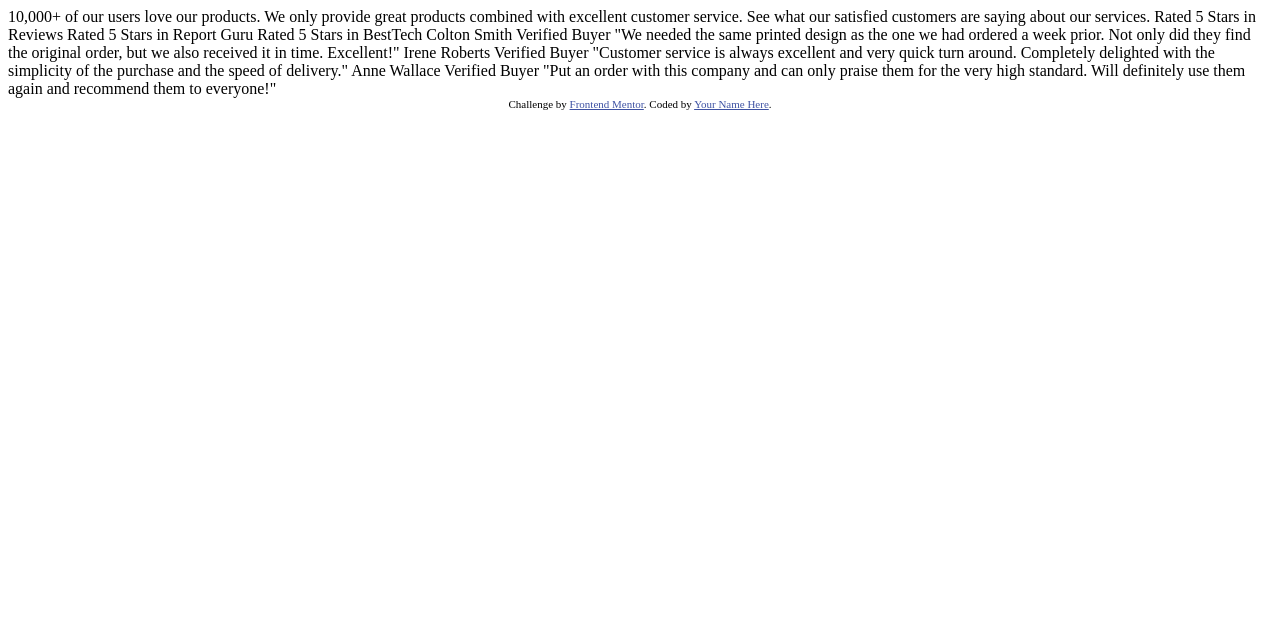
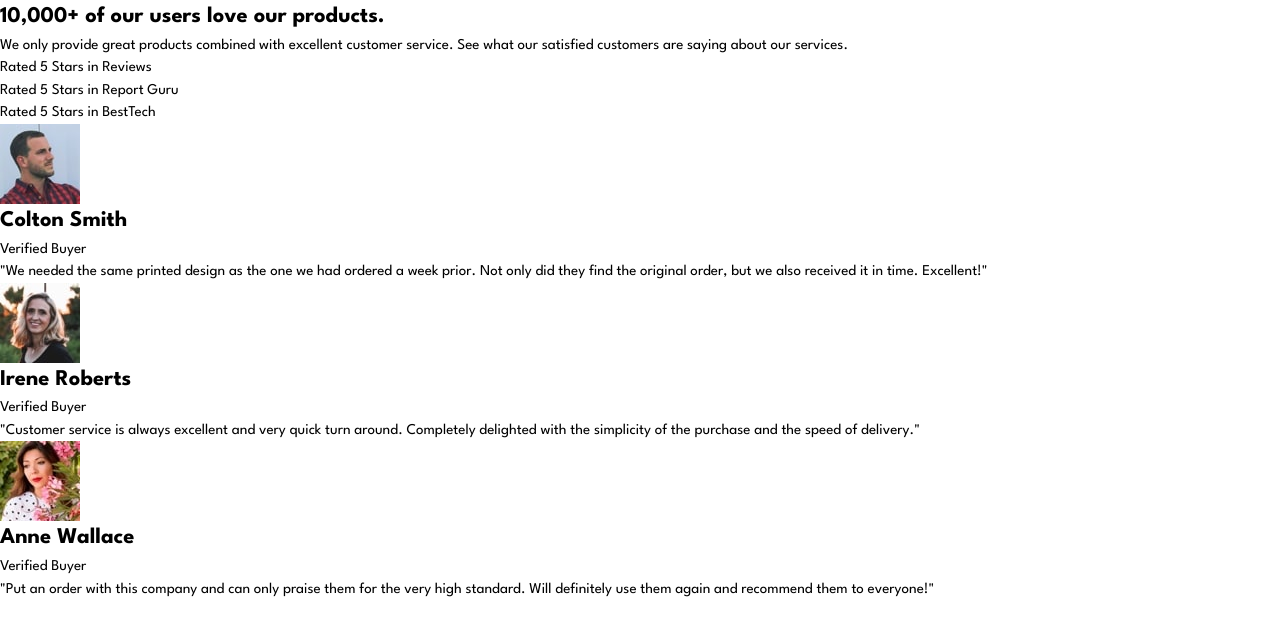
Before and after one commit to clakr/frontend-mentor, a website: page social-proof-section/index.html in a window 1280 px wide. Drawn offline with Linux system fonts and the light colour scheme.

Commit message:
working sass --watch and structure html

```diff
--- a/social-proof-section/index.html
+++ b/social-proof-section/index.html
@@ -14,48 +14,77 @@
 
     <title>Frontend Mentor | Social proof section</title>
 
-    <!-- Feel free to remove these styles or customise in your own stylesheet 👍 -->
-    <style>
-      .attribution {
-        font-size: 11px;
-        text-align: center;
-      }
-      .attribution a {
-        color: hsl(228, 45%, 44%);
-      }
-    </style>
+    <!-- CSS -->
+    <link rel="stylesheet" href="./styles/normalize.css" />
+    <link rel="stylesheet" href="./styles/style.css" />
+
+    <!-- Font -->
+    <link rel="preconnect" href="https://fonts.googleapis.com" />
+    <link rel="preconnect" href="https://fonts.gstatic.com" crossorigin />
+    <link
+      href="https://fonts.googleapis.com/css2?family=League+Spartan:wght@400;500;700&display=swap"
+      rel="stylesheet"
+    />
   </head>
   <body>
-    10,000+ of our users love our products.
-
-    We only provide great products combined with excellent customer service.
-    See what our satisfied customers are saying about our services.
-
-    Rated 5 Stars in Reviews
-    Rated 5 Stars in Report Guru
-    Rated 5 Stars in BestTech
-
-    Colton Smith
-    Verified Buyer
-    "We needed the same printed design as the one we had ordered a week prior.
-    Not only did they find the original order, but we also received it in time.
-    Excellent!"
-
-    Irene Roberts
-    Verified Buyer
-    "Customer service is always excellent and very quick turn around. Completely
-    delighted with the simplicity of the purchase and the speed of delivery."
-
-    Anne Wallace
-    Verified Buyer
-    "Put an order with this company and can only praise them for the very high
-    standard. Will definitely use them again and recommend them to everyone!"
-
-    <div class="attribution">
-      Challenge by
-      <a href="https://www.frontendmentor.io?ref=challenge" target="_blank"
-        >Frontend Mentor</a
-      >. Coded by <a href="#">Your Name Here</a>.
-    </div>
+    <main>
+      <section>
+        <h1>10,000+ of our users love our products.</h1>
+        <p>
+          We only provide great products combined with excellent customer
+          service. See what our satisfied customers are saying about our
+          services.
+        </p>
+      </section>
+      <section>
+        <div>Rated 5 Stars in Reviews</div>
+        <div>Rated 5 Stars in Report Guru</div>
+        <div>Rated 5 Stars in BestTech</div>
+      </section>
+      <section>
+        <article>
+          <div>
+            <img src="./images/image-colton.jpg" alt="Colton Avatar" />
+            <div>
+              <h2>Colton Smith</h2>
+              <span>Verified Buyer</span>
+            </div>
+          </div>
+          <p>
+            "We needed the same printed design as the one we had ordered a week
+            prior. Not only did they find the original order, but we also
+            received it in time. Excellent!"
+          </p>
+        </article>
+        <article>
+          <div>
+            <img src="./images/image-irene.jpg" alt="irene Avatar" />
+            <div>
+              <h2>Irene Roberts</h2>
+              <span>Verified Buyer</span>
+            </div>
+          </div>
+          <p>
+            "Customer service is always excellent and very quick turn around.
+            Completely delighted with the simplicity of the purchase and the
+            speed of delivery."
+          </p>
+        </article>
+        <article>
+          <div>
+            <img src="./images/image-anne.jpg" alt="irene Avatar" />
+            <div>
+              <h2>Anne Wallace</h2>
+              <span>Verified Buyer</span>
+            </div>
+          </div>
+          <p>
+            "Put an order with this company and can only praise them for the
+            very high standard. Will definitely use them again and recommend
+            them to everyone!"
+          </p>
+        </article>
+      </section>
+    </main>
   </body>
 </html>
--- /dev/null
+++ b/social-proof-section/styles/normalize.css
@@ -0,0 +1,69 @@
+/*
+  1. Use a more-intuitive box-sizing model.
+*/
+*,
+*::before,
+*::after {
+  box-sizing: border-box;
+}
+/*
+  2. Remove default margin
+*/
+* {
+  margin: 0;
+}
+/*
+  3. Allow percentage-based heights in the application
+*/
+html,
+body {
+  height: 100%;
+}
+/*
+  Typographic tweaks!
+  4. Add accessible line-height
+  5. Improve text rendering
+*/
+body {
+  line-height: 1.5;
+  -webkit-font-smoothing: antialiased;
+}
+/*
+  6. Improve media defaults
+*/
+img,
+picture,
+video,
+canvas,
+svg {
+  display: block;
+  max-width: 100%;
+}
+/*
+  7. Remove built-in form typography styles
+*/
+input,
+button,
+textarea,
+select {
+  font: inherit;
+}
+/*
+  8. Avoid text overflows
+*/
+p,
+h1,
+h2,
+h3,
+h4,
+h5,
+h6 {
+  overflow-wrap: break-word;
+}
+/*
+  9. Create a root stacking context
+*/
+#root,
+#__next {
+  isolation: isolate;
+}
--- /dev/null
+++ b/social-proof-section/styles/style.scss
@@ -0,0 +1,13 @@
+:root {
+  // Primary
+  --veryDarkMagenta: hsl(300, 43%, 22%);
+  --softPink: hsl(333, 80%, 67%);
+
+  // Neutral
+  --darkGrayishMagenta: hsl(303, 10%, 53%);
+  --lightGrayishMagenta: hsl(300, 24%, 96%);
+  --white: hsl(0, 0%, 100%);
+
+  font-size: 15px;
+  font-family: "League Spartan", sans-serif;
+}
```
Also changed, not shown: social-proof-section/package.json (added, +16 -0 lines), social-proof-section/styles/style.css (added), 3 other files.
